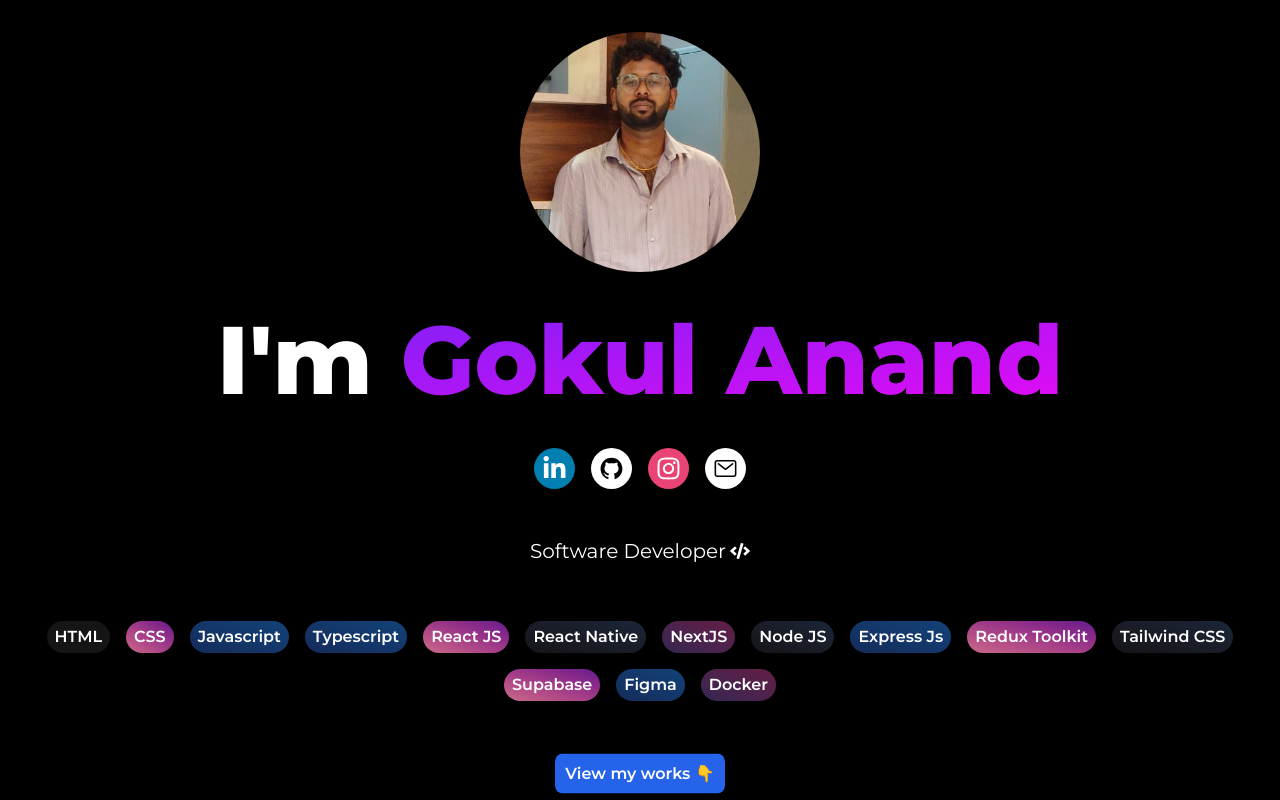
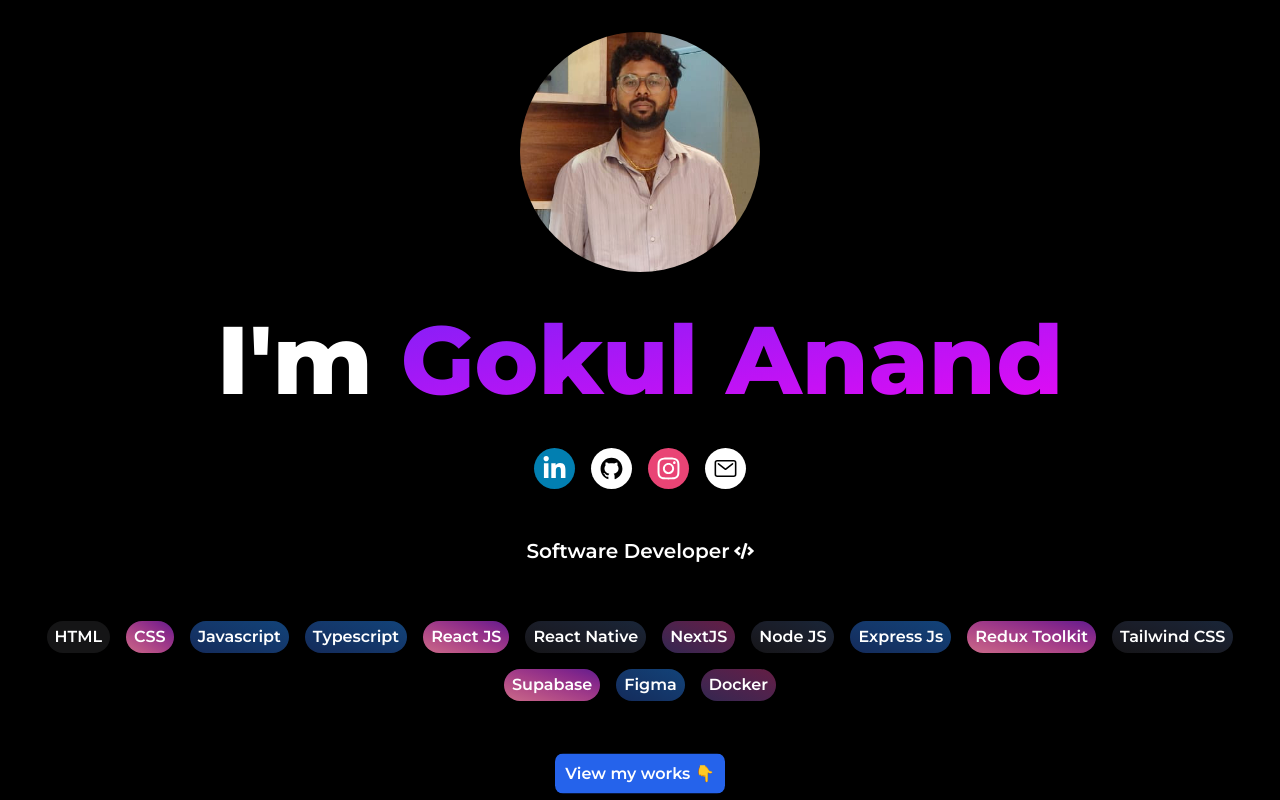
Before and after one commit to gokulanand-selvan/gokul-portfolio, a Next.js app: page / in a window 1280 px wide. Shown: the top 800 px of the page. Built offline with nearby package versions, Linux system fonts and the light colour scheme; no server answers.

Commit message:
font changes

```diff
--- a/layouts/AboutMe.tsx
+++ b/layouts/AboutMe.tsx
@@ -61,7 +61,8 @@ export default function AboutMe({
       </div>
       <SocialLinks />
       <h4 className="py-4 text-start text-xl text-white font-normal flex items-center gap-1">
-        Software Developer <FaCode fontSize={20} />
+        <span className="font-semibold">Software Developer</span>{" "}
+        <FaCode fontSize={20} />
       </h4>
       <div>
         <div className="flex flex-row gap-4 py-2 flex-wrap justify-center items-center">
```
